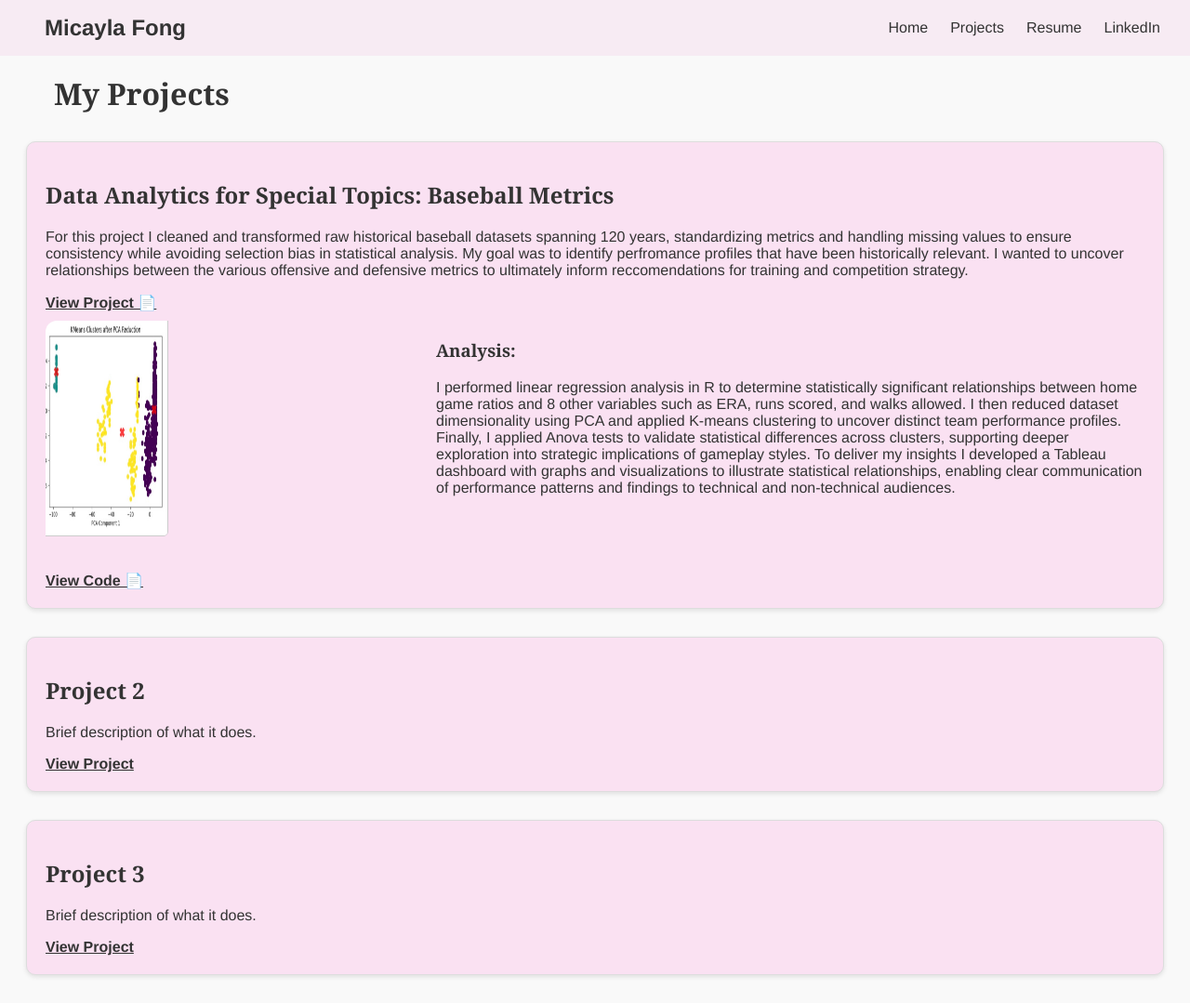
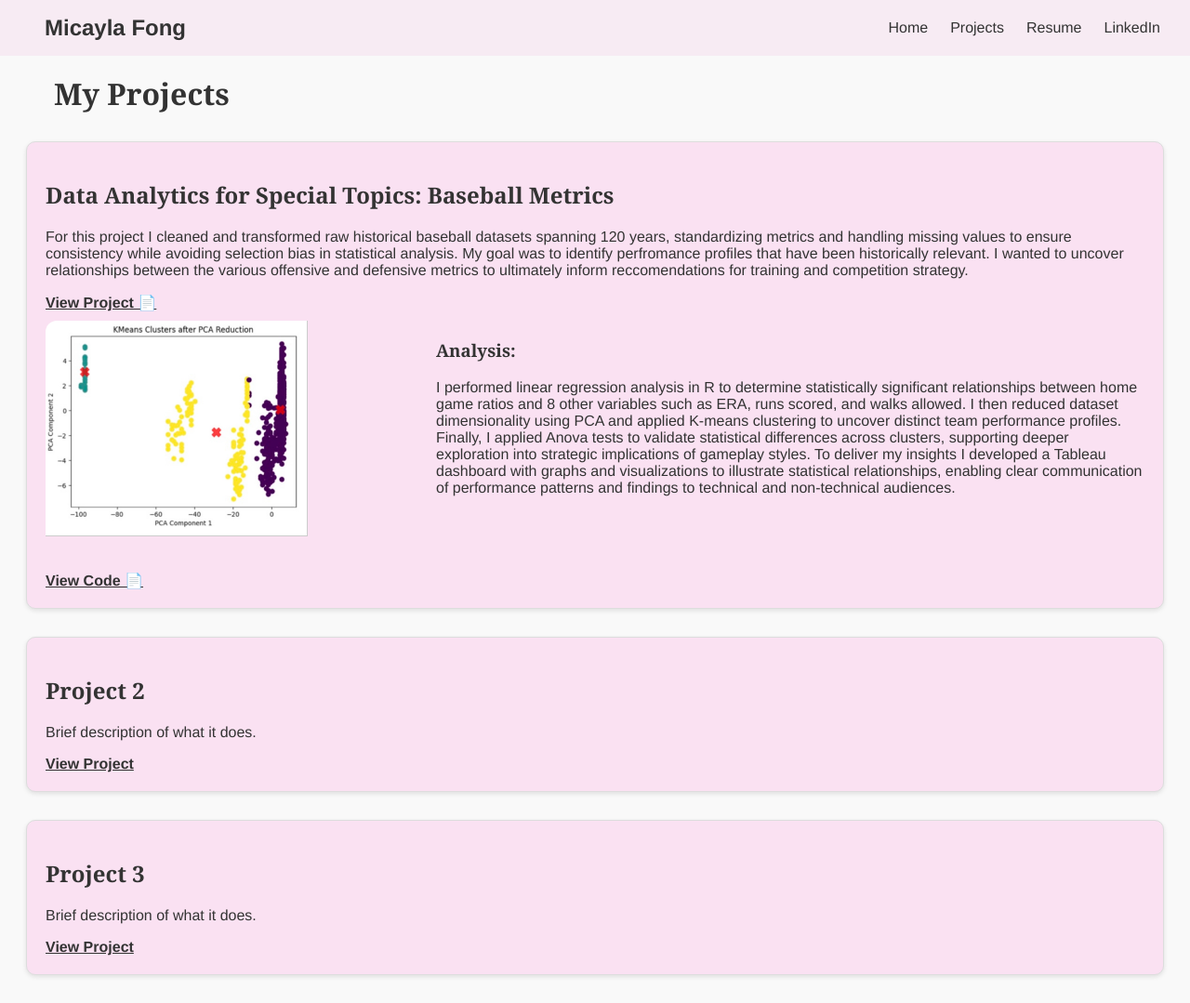
Before and after one commit to mdfong35/mdfong35.github.io, a Jekyll site: the page built from projects.md, in a window 1280 px wide and 1079 px high. Shown: the whole window at 93% size. Built offline with Jekyll 4.4.1, drawn with Linux system fonts in a browser that asks for light colours.

Commit message:
Update style.css

```diff
--- a/assets/style.css
+++ b/assets/style.css
@@ -97,10 +97,9 @@
 }
 
 .project-thumbnail {
-    max-width: 150px;
+    max-width: 300px;
     height: auto;
     border: 1px solid #ccc;
-    border-radius: 5px;
 }
 
 .analysis-text {
```
